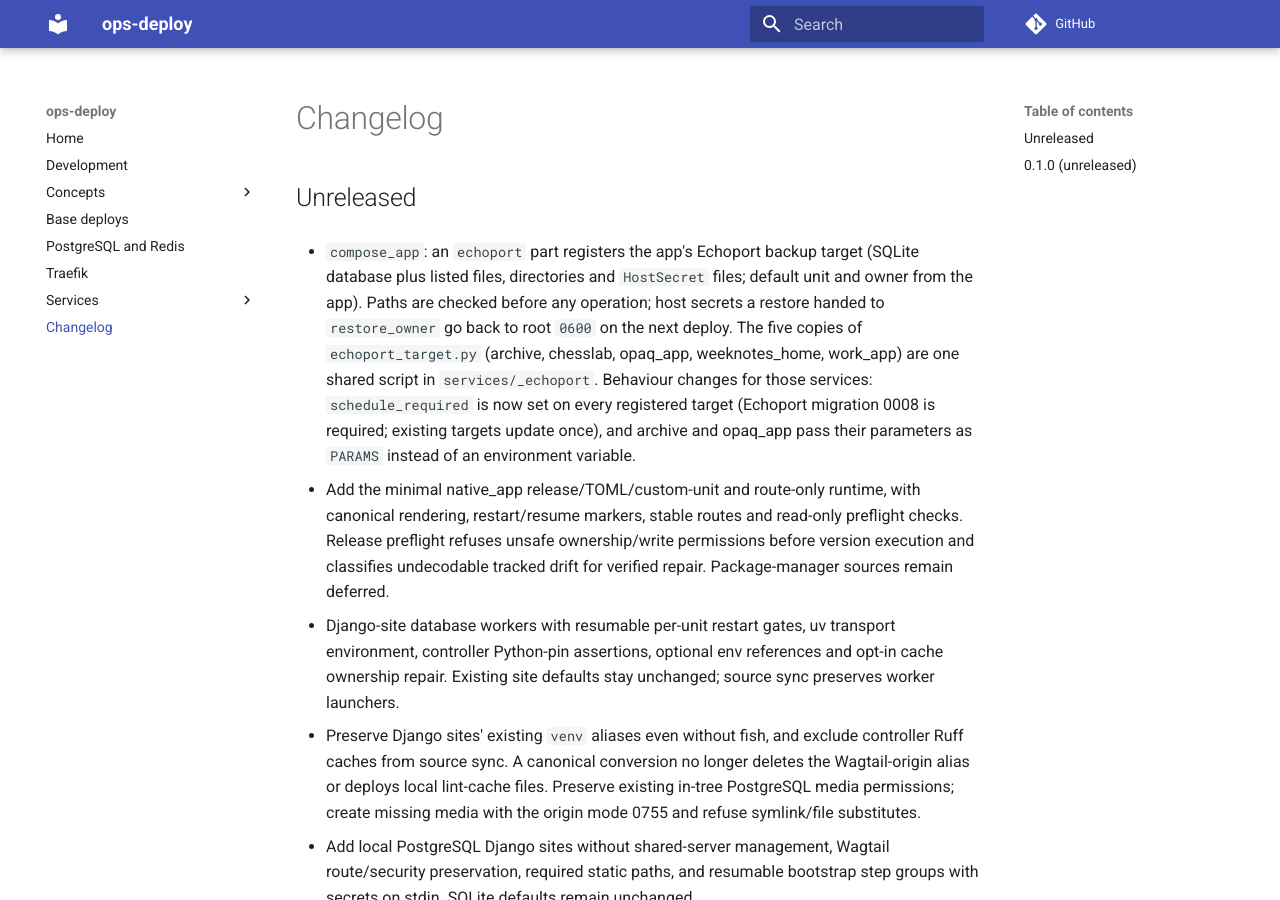
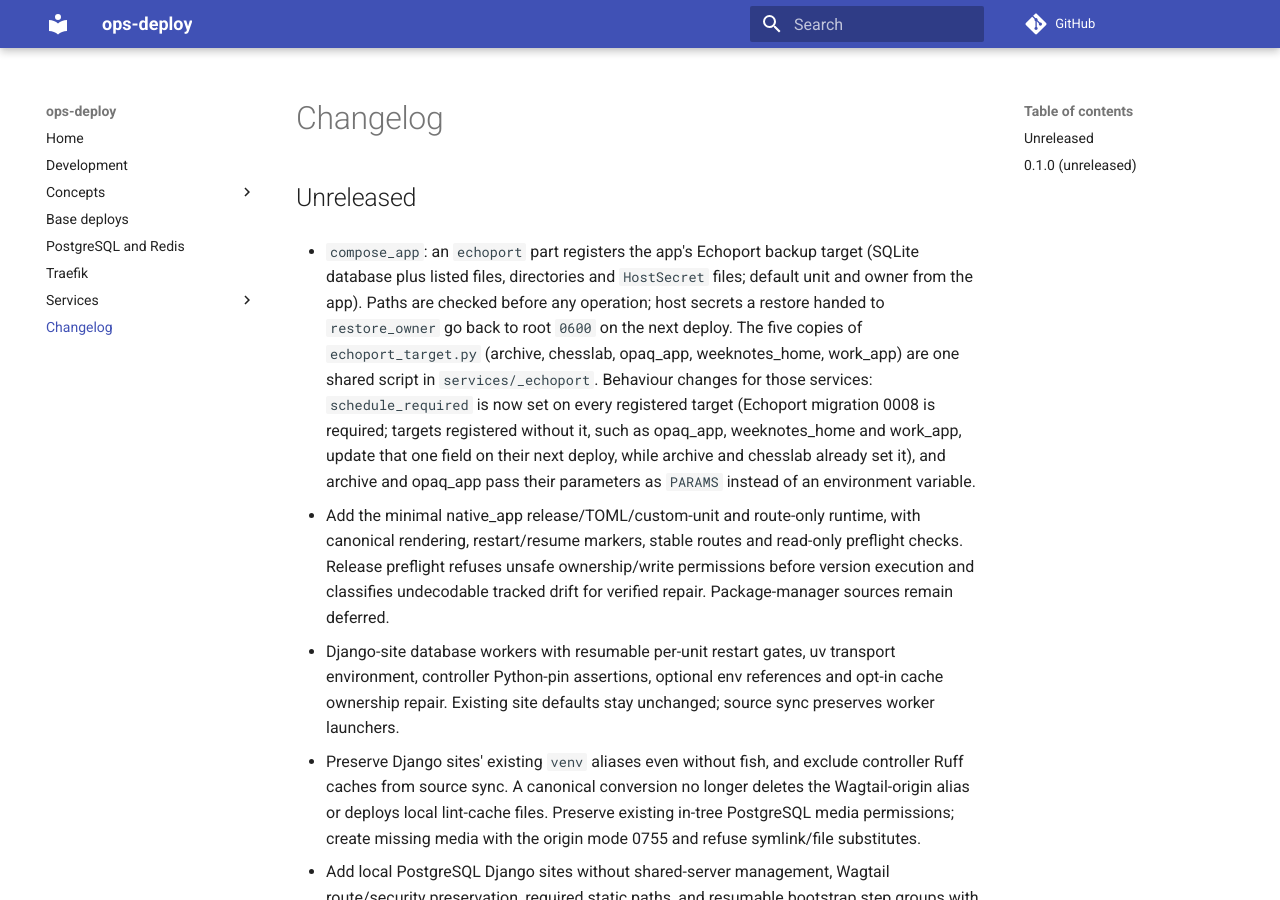
Before and after one commit to ephes/ops-deploy, an MkDocs documentation site: the page built from docs/changelog.md, in a window 1280 px wide and 900 px high. Built offline with MkDocs 1.6.1 and Material for MkDocs 9.7.7, drawn with Linux system fonts in a browser that asks for light colours; comment, search, counter and statistics services are not loaded.

Commit message:
Changelog: name the targets the schedule_required change updates

```diff
--- a/docs/changelog.md
+++ b/docs/changelog.md
@@ -10,7 +10,9 @@
   (archive, chesslab, opaq_app, weeknotes_home, work_app) are one shared
   script in `services/_echoport`. Behaviour changes for those services:
   `schedule_required` is now set on every registered target (Echoport
-  migration 0008 is required; existing targets update once), and archive and
+  migration 0008 is required; targets registered without it, such as
+  opaq_app, weeknotes_home and work_app, update that one field on their next
+  deploy, while archive and chesslab already set it), and archive and
   opaq_app pass their parameters as `PARAMS` instead of an environment
   variable.
 
```
